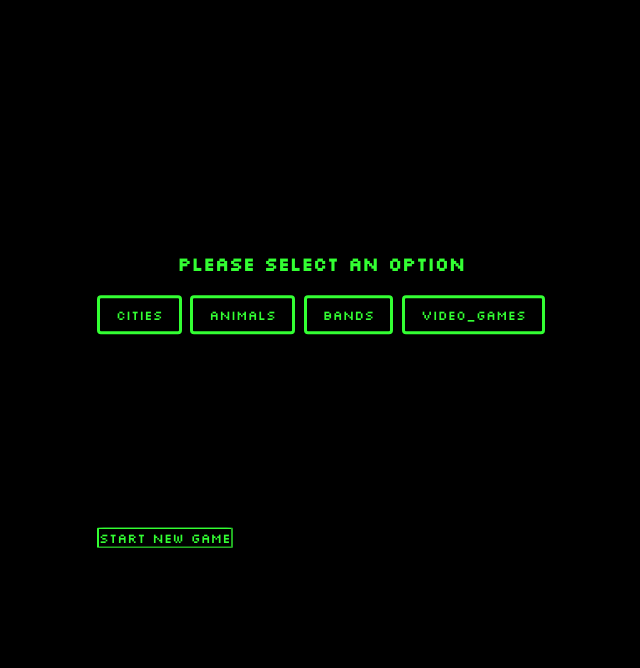
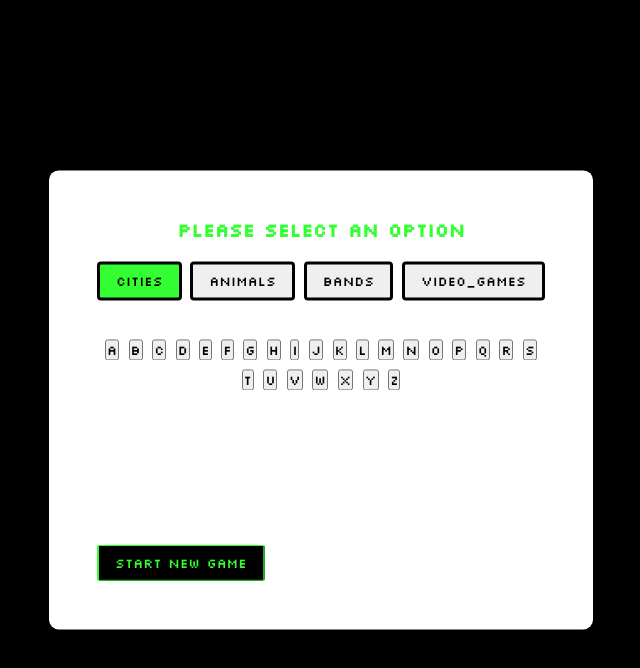
Before and after one commit to Drewski209/module-2-js-final-project-drew-solis, a plain HTML site: page module2-final-solis.html in a window 1280 px wide. Both pictures are taken after a click on the button "Cities". Shown: the whole page, without its empty margins (319-959 px from the left). Drawn offline with Linux system fonts and the light colour scheme.

Commit message:
commit four

```diff
--- a/module2-final-solis.css
+++ b/module2-final-solis.css
@@ -9,13 +9,13 @@
 
 /*For the background */
 body{
-    background-color:black;
+    background-color:black
 }
 
 /* For the play area*/
 .container {
     font-size: 16px;
-    background-color: black;
+    background-color: white;
     width: 90vw;
     max-width: 34em;
     padding: 3em;
@@ -28,6 +28,7 @@ body{
 }
 /* For the button when the player starts a new game */
 #new-game-button{
+    padding: 0.6em 1.2em;
     color:rgb(51,255,51);
     font-family: 'Silkscreen', sans-serif;
     background-color: black;
@@ -52,14 +53,33 @@ body{
     display: flex;
     justify-content: space-between;
     margin: 1.2em 0 2.4em 0;
-    color: rgb(51,255,51);
   }
 
   #options-container button {
     padding: 0.6em 1.2em;
-    border: 3px solid rgb(51,255,51);
-    background-color: black;
-    color: rgb(51,255,51);
+    border: 3px solid #000000;
+    background-color: #ffffff;
+    color: #000000;
     border-radius: 0.3em;
     text-transform: capitalize;
   }
+
+#options-container button:disabled {
+    border: 3px solid black;
+  color: black;
+  background-color: #efefef;
+}
+
+#options-container button.active {
+    background-color: rgb(51,255,51);
+    border: 3px solid #000000;
+    color: #000000;
+}
+
+.letter-container {
+    width: 100%;
+    display: flex;
+    flex-wrap: wrap;
+    justify-content: center;
+    gap: 0.6em;
+}
--- a/module2-final-solis.js
+++ b/module2-final-solis.js
@@ -12,9 +12,8 @@ const resultText = document.getElementById("result-text");
 let options = {
     cities: ["Barcelona","Toulouse","Florence","Shanghai","Sapporo","Milwaukee","Vancouver","Monterrey","Liverpool","Istanbul",],
     animals: ["Armadillo","Alligator","Platypus","Capybara","Ocelot","Weasel","Salamander","Salamander","Antelope","Wolverine",],
-    bands: ["Megadeth","Gorillaz","Slipkot","Phoenix","Aerosmith","Nirvana","Radiohead","Foreigner","Coldplay","Soundgarden"],
+    bands: ["Megadeth","Gorillaz","Slipkot","Phoenix","Aerosmith","Nirvana","Radiohead","Foreigner","Coldplay","Soundgarden",],
     video_games: ["Uncharted","Minecraft","Persona","Battlefield","Borderlands","Fallout","Dishonored","Witcher","Wolfenstein","Bloodborne",],
-
   };
 // Count
 let WinCount = 0;
@@ -31,10 +30,32 @@ const displayOptions = () => {
     optionsContainer.appendChild(buttonCon);
   };
 
+//Word Generator
+const generateWord = (optionValue) => {
+    let optionsButtons = document.querySelectorAll(".options");
+    //If optionValur matches the button innerText then highlight the button
+    optionsButtons.forEach((button) => {
+      if (button.innerText.toLowerCase() === optionValue) {
+        button.classList.add("active");
+      }
+      button.disabled = true;
+    });
+};
+
+
 //When a new game is started
 const initializer = () => {
     winCount = 0;
     count = 0;
+
+    //Creates the letter buttons
+    for(let i = 65; i < 91; i++) {
+        let button =  document.createElement("button");
+        button.classList.add("letters");
+        //Number to ASCII [A-Z]
+        button.innerText = String.fromCharCode(i);
+        letterContainer.append(button);
+    }
     displayOptions();
 };
 
```
Also changed, not shown: 1 other file.
